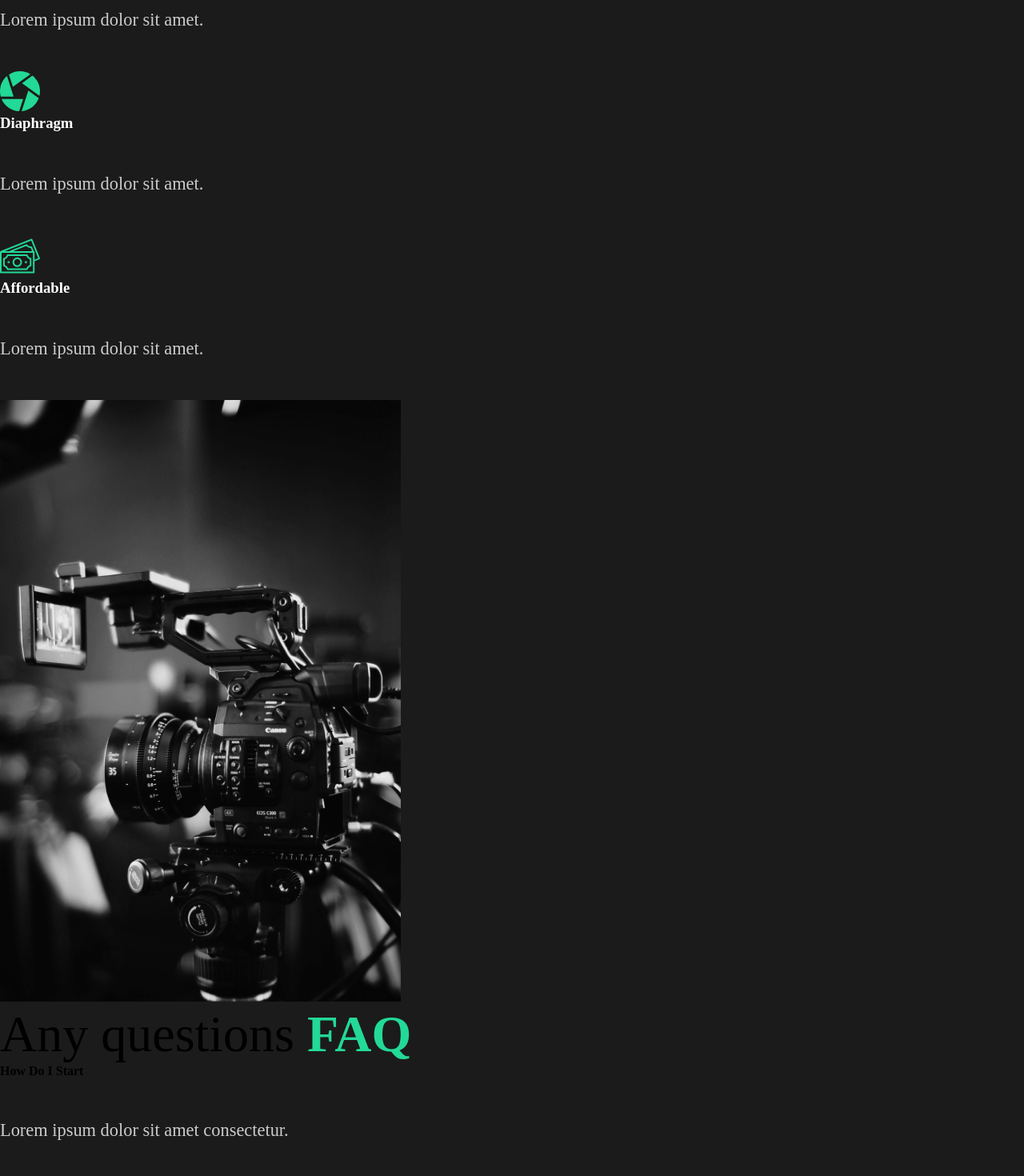
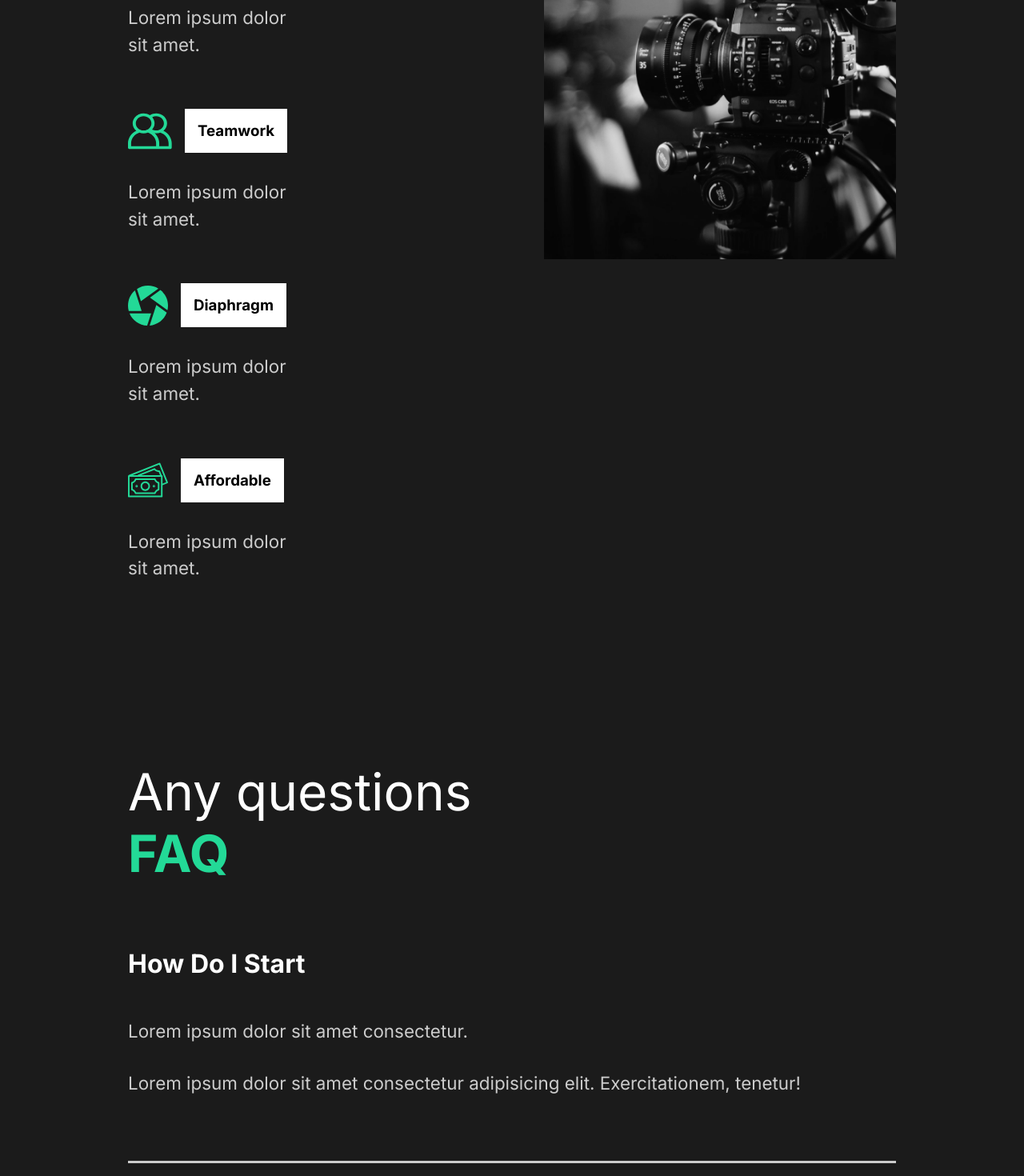
Before and after one commit to kiguri/portfolio-capture, a React (Create React App) app: page / in a window 1280 px wide. Shown: the part 1200-2670 px from the top of the page at 80% size. Built offline with nearby package versions, Linux system fonts and the light colour scheme.

Commit message:
7. Styling Faq Section

```diff
--- a/public/index.html
+++ b/public/index.html
@@ -15,16 +15,9 @@
       user's mobile device or desktop. See https://developers.google.com/web/fundamentals/web-app-manifest/
     -->
     <link rel="manifest" href="%PUBLIC_URL%/manifest.json" />
-    <!--
-      Notice the use of %PUBLIC_URL% in the tags above.
-      It will be replaced with the URL of the `public` folder during the build.
-      Only files inside the `public` folder can be referenced from the HTML.
-
-      Unlike "/favicon.ico" or "favicon.ico", "%PUBLIC_URL%/favicon.ico" will
-      work correctly both with client-side routing and a non-root public URL.
-      Learn how to configure a non-root public URL by running `npm run build`.
-    -->
-    <title>React App</title>
+    <link rel="preconnect" href="https://fonts.gstatic.com">
+<link href="https://fonts.googleapis.com/css2?family=Inter:wght@400;700&family=Lobster&display=swap" rel="stylesheet">
+    <title>Capture</title>
   </head>
   <body>
     <noscript>You need to enable JavaScript to run this app.</noscript>
--- a/src/GlobalStyle.js
+++ b/src/GlobalStyle.js
@@ -8,7 +8,8 @@ export const GlobalStyle = createGlobalStyle`
     }
 
     body {
-        background: #1b1b1b
+        background: #1b1b1b;
+        font-family: 'Inter', sans-serif;
     }
 
     button {
@@ -19,6 +20,7 @@ export const GlobalStyle = createGlobalStyle`
         border: 3px solid #23d997;
         color: #fff;
         transition: all .5s ease;
+        font-family: 'Inter', sans-serif;
         cursor: pointer;
     }
 
@@ -33,6 +35,7 @@ export const GlobalStyle = createGlobalStyle`
 
     h4 {
         font-weight: bold;
+        font-size: 2rem;
     }
 
     a {
--- a/src/components/FaqSection/FaqSection.js
+++ b/src/components/FaqSection/FaqSection.js
@@ -1,39 +1,53 @@
+import {
+    FaqContainer,
+    FaqH2,
+    FaqSpan,
+    FaqLine,
+    Question,
+    AnswersContainer,
+    Answer
+} from './faq.styles'
+
 const FaqSection = () => {
     return (
-        <div className='faq'>
-            <h2>Any questions <span>FAQ</span></h2>
-            <div className='question'>
+        <FaqContainer>
+            <FaqH2>Any questions <FaqSpan>FAQ</FaqSpan></FaqH2>
+            <Question>
                 <h4>How Do I Start</h4>
-                <div className='answer'>
-                    <p>Lorem ipsum dolor sit amet consectetur.</p>
-                    <p>Lorem ipsum dolor sit amet consectetur adipisicing elit. Exercitationem, tenetur!</p>
-                </div>
-            </div>
+                <AnswersContainer>
+                    <Answer>Lorem ipsum dolor sit amet consectetur.</Answer>
+                    <Answer>Lorem ipsum dolor sit amet consectetur adipisicing elit. Exercitationem, tenetur!</Answer>
+                </AnswersContainer>
+                <FaqLine />
+            </Question>
 
-            <div className='question'>
+            <Question>
                 <h4>Daily Schedule</h4>
-                <div className='answer'>
-                    <p>Lorem ipsum dolor sit amet consectetur.</p>
-                    <p>Lorem ipsum dolor sit amet consectetur adipisicing elit. Exercitationem, tenetur!</p>
-                </div>
-            </div>
+                <AnswersContainer>
+                    <Answer>Lorem ipsum dolor sit amet consectetur.</Answer>
+                    <Answer>Lorem ipsum dolor sit amet consectetur adipisicing elit. Exercitationem, tenetur!</Answer>
+                </AnswersContainer>
+                <FaqLine />
+            </Question>
 
-            <div className='question'>
+            <Question>
                 <h4>Diferrent Payment Methods</h4>
-                <div className='answer'>
-                    <p>Lorem ipsum dolor sit amet consectetur.</p>
-                    <p>Lorem ipsum dolor sit amet consectetur adipisicing elit. Exercitationem, tenetur!</p>
-                </div>
-            </div>
+                <AnswersContainer>
+                    <Answer>Lorem ipsum dolor sit amet consectetur.</Answer>
+                    <Answer>Lorem ipsum dolor sit amet consectetur adipisicing elit. Exercitationem, tenetur!</Answer>
+                </AnswersContainer>
+                <FaqLine />
+            </Question>
 
-            <div className='question'>
+            <Question>
                 <h4>What Products do you offer</h4>
-                <div className='answer'>
-                    <p>Lorem ipsum dolor sit amet consectetur.</p>
-                    <p>Lorem ipsum dolor sit amet consectetur adipisicing elit. Exercitationem, tenetur!</p>
-                </div>
-            </div>
-        </div>
+                <AnswersContainer>
+                    <Answer>Lorem ipsum dolor sit amet consectetur.</Answer>
+                    <Answer>Lorem ipsum dolor sit amet consectetur adipisicing elit. Exercitationem, tenetur!</Answer>
+                </AnswersContainer>
+                <FaqLine />
+            </Question>
+        </FaqContainer>
      );
 }
 
--- /dev/null
+++ b/src/components/FaqSection/faq.styles.js
@@ -0,0 +1,39 @@
+import styled from 'styled-components'
+
+export const FaqContainer = styled.div`
+    min-height: 90vh;
+    display: block;
+    align-items: center;
+    justify-content: space-between;
+    padding: 5rem 10rem;
+    color: #fff;
+`
+
+export const FaqSpan = styled.span`
+    display: block;
+`
+
+export const FaqH2 = styled.h2`
+    padding-bottom: 2rem;
+    font-weight: lighter;
+`
+
+export const FaqLine = styled.div`
+    background: #ccc;
+    height: 0.2rem;
+    margin: 2rem 0rem;
+    width: 100%;
+`
+
+export const Question = styled.div`
+    padding: 3rem 0rem;
+    cursor: pointer;
+`
+
+export const AnswersContainer = styled.div`
+    padding: 2rem 0rem;
+`
+
+export const Answer = styled.p`
+    padding: 1rem 0rem
+`
--- a/src/components/ServicesSection/ServicesSection.js
+++ b/src/components/ServicesSection/ServicesSection.js
@@ -4,49 +4,62 @@ import money from '../../img/money.svg'
 import teamwork from '../../img/teamwork.svg'
 import home2 from '../../img/home2.png'
 
+import {
+    ServicesContainer,
+    Description,
+    ImageWrapper,
+    Image,
+    ServicesH2,
+    Cards,
+    Card,
+    CardIcon,
+    CardP,
+    CardH3
+} from './services.styles'
+
 const ServicesSection = () => {
     return (
-        <div className='services'>
-            <div className='description'>
-                <h2>High <span>quality</span> services</h2>
-                <div className='cards'>
-                    <div className='card'>
-                        <div className='icon'>
+        <ServicesContainer>
+            <Description>
+                <ServicesH2>High <span>quality</span> services</ServicesH2>
+                <Cards>
+                    <Card>
+                        <CardIcon>
                             <img src={clock} alt='clock icon'/>
-                            <h3>Efficient</h3>
-                        </div>
-                        <p>Lorem ipsum dolor sit amet.</p>
-                    </div>
+                            <CardH3>Efficient</CardH3>
+                        </CardIcon>
+                        <CardP>Lorem ipsum dolor sit amet.</CardP>
+                    </Card>
 
-                    <div className='card'>
-                        <div className='icon'>
+                    <Card>
+                        <CardIcon>
                             <img src={teamwork} alt='teamwork icon'/>
-                            <h3>Teamwork</h3>
-                        </div>
-                        <p>Lorem ipsum dolor sit amet.</p>
-                    </div>
+                            <CardH3>Teamwork</CardH3>
+                        </CardIcon>
+                        <CardP>Lorem ipsum dolor sit amet.</CardP>
+                    </Card>
 
-                    <div className='card'>
-                        <div className='icon'>
+                    <Card>
+                        <CardIcon>
                             <img src={diaphragm} alt='diaphragm icon'/>
-                            <h3>Diaphragm</h3>
-                        </div>
-                        <p>Lorem ipsum dolor sit amet.</p>
-                    </div>
+                            <CardH3>Diaphragm</CardH3>
+                        </CardIcon>
+                        <CardP>Lorem ipsum dolor sit amet.</CardP>
+                    </Card>
 
-                    <div className='card'>
-                        <div className='icon'>
+                    <Card>
+                        <CardIcon>
                             <img src={money} alt='money icon'/>
-                            <h3>Affordable</h3>
-                        </div>
-                        <p>Lorem ipsum dolor sit amet.</p>
-                    </div>
-                </div>
-            </div>
-            <div className='image'>
-                <img src={home2} alt='home' />
-            </div>
-        </div>
+                            <CardH3>Affordable</CardH3>
+                        </CardIcon>
+                        <CardP>Lorem ipsum dolor sit amet.</CardP>
+                    </Card>
+                </Cards>
+            </Description>
+            <ImageWrapper>
+                <Image src={home2} alt='home' />
+            </ImageWrapper>
+        </ServicesContainer>
     );
 }
 
--- /dev/null
+++ b/src/components/ServicesSection/services.styles.js
@@ -0,0 +1,59 @@
+import styled from 'styled-components'
+
+export const ServicesContainer = styled.div`
+    min-height: 90vh;
+    display: flex;
+    padding: 5rem 10rem;
+    color: #fff;
+`
+
+export const Description = styled.div`
+    flex: 1;
+    padding-right: 5rem;
+`
+
+export const ServicesH2 = styled.h2`
+    padding-bottom: 5rem;
+    font-weight: lighter;
+`
+
+export const Hide = styled.div`
+    overflow: hidden;
+`
+
+export const Cards = styled.div`
+    display: flex;
+    flex-wrap: wrap;
+`
+
+export const Card = styled.div`
+    flex-basis: 20rem;
+`
+
+export const CardIcon = styled.div`
+    display: flex;
+    align-items: center;
+`
+
+export const CardP = styled.p`
+    width: 70%;
+    padding: 2rem 0rem 4rem 0rem;
+`
+export const CardH3 = styled.h3`
+    margin-left: 1rem;
+    background: #fff;
+    color: black;
+    padding: 1rem;
+`
+
+
+export const ImageWrapper = styled.div`
+    flex: 1;
+    overflow: hidden;
+`
+
+export const Image = styled.img`
+    width: 100%;
+    height: 80vh;
+    object-fit: cover;
+`
```
